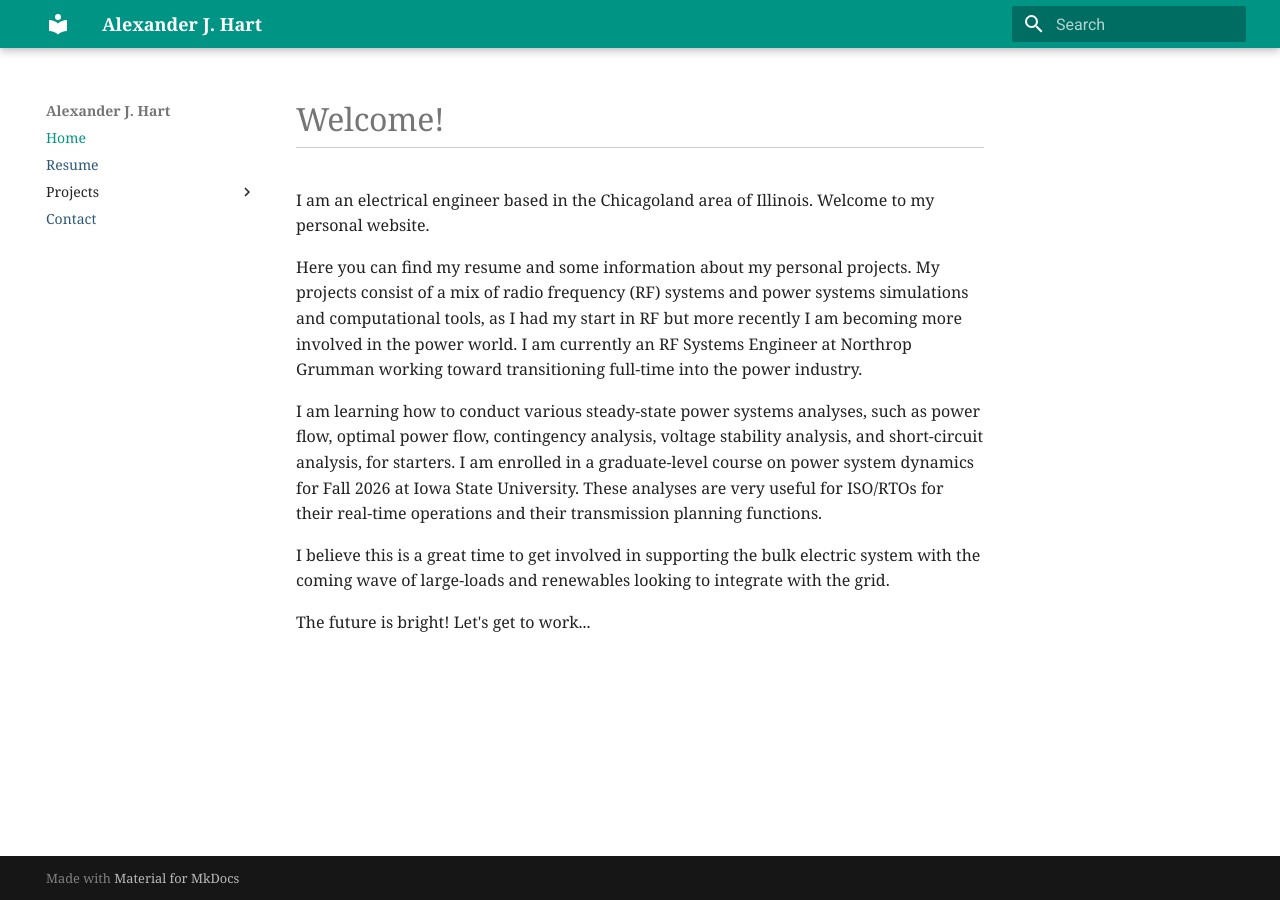
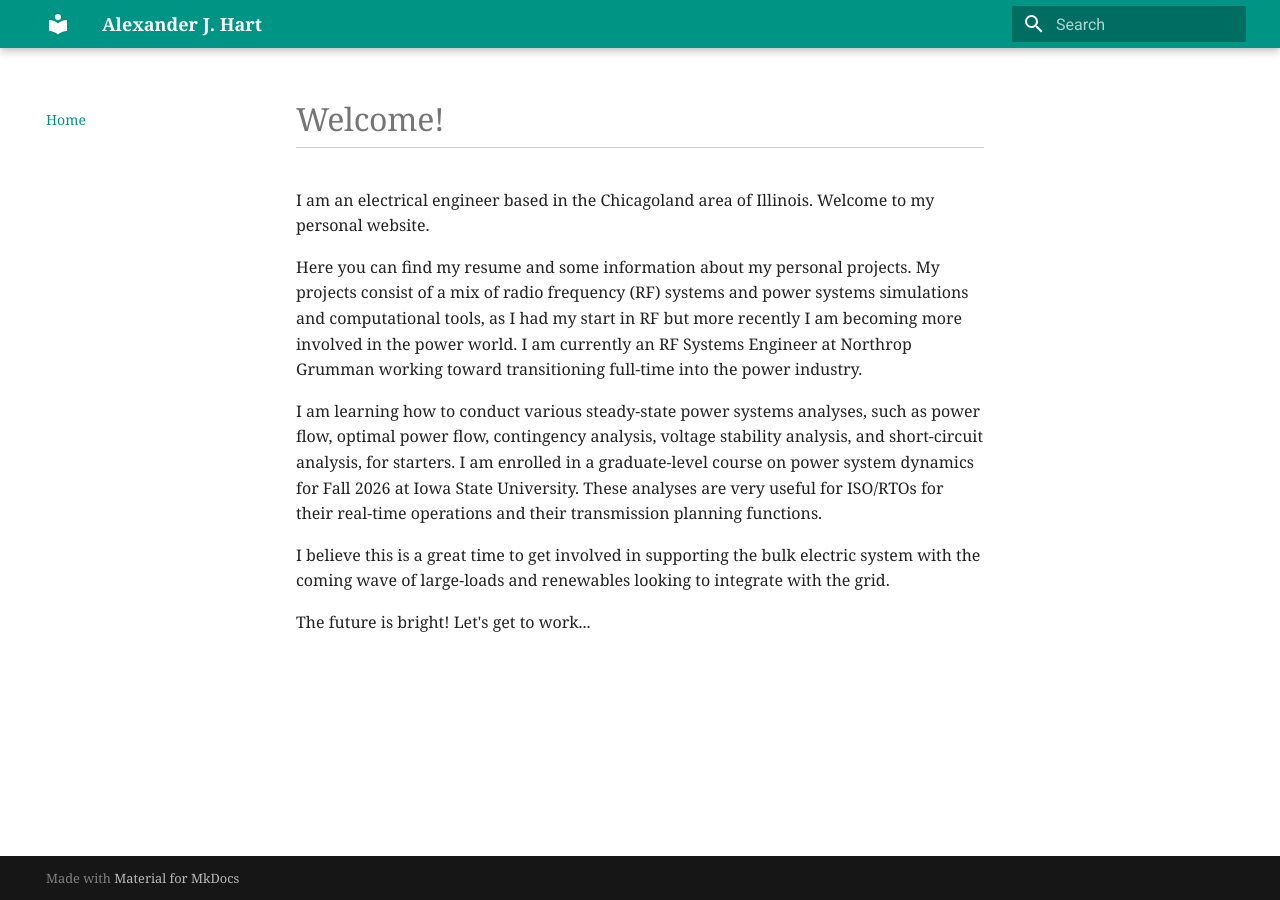
Before and after one commit to ajhart5/portfolio, an MkDocs documentation site: the page built from docs/index.md, in a window 1280 px wide. Built offline with MkDocs 1.6.1 and Material for MkDocs 9.7.7, drawn with Linux system fonts in a browser that asks for light colours; some of the changed lines change nothing that is shown.

Commit message:
Supress WIP in nav, remove site name from nav

```diff
--- a/docs/css/extra.css
+++ b/docs/css/extra.css
@@ -229,3 +229,7 @@ body.homepage>div.container>div.row>div.col-md-9 {
     flex: 0 0 100%;
     max-width: 100%;
 }
+
+.md-nav__title {
+    display: none;
+}
--- a/mkdocs.yml
+++ b/mkdocs.yml
@@ -7,11 +7,11 @@ theme:
       accent: teal
 nav:
   - Home: index.md
-  - Resume: resume.md
-  - Projects:
-      - Project 1: projects/project1.md
-      - Project 2: projects/project2.md
-  - Contact: contact.md
+  # - Resume: resume.md
+  # - Projects:
+  #     - Project 1: projects/project1.md
+  #     - Project 2: projects/project2.md
+  # - Contact: contact.md
 
 markdown_extensions:
   - toc:
```
